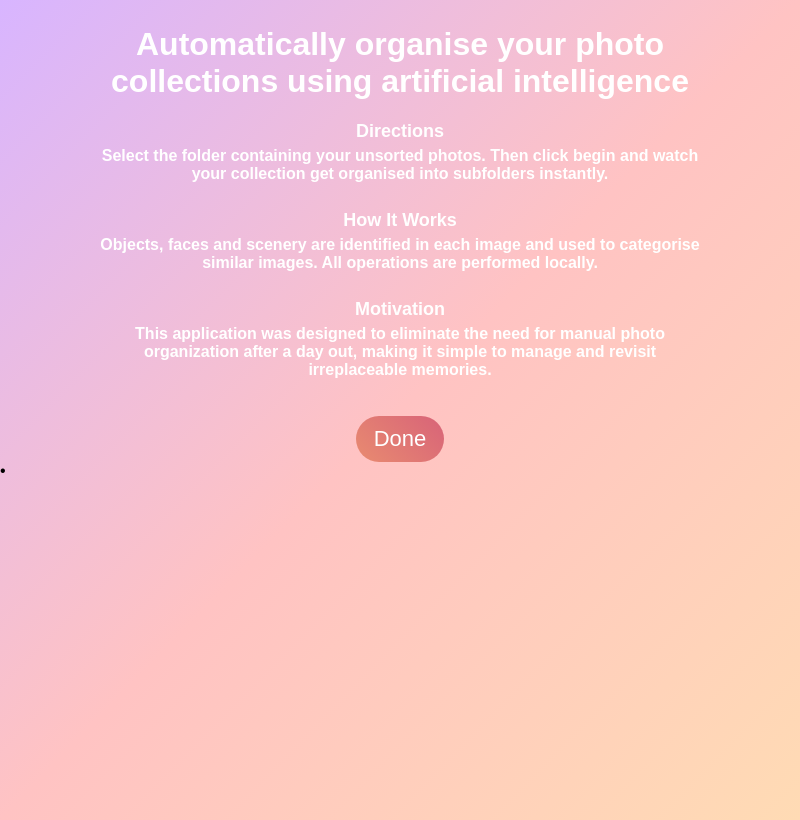
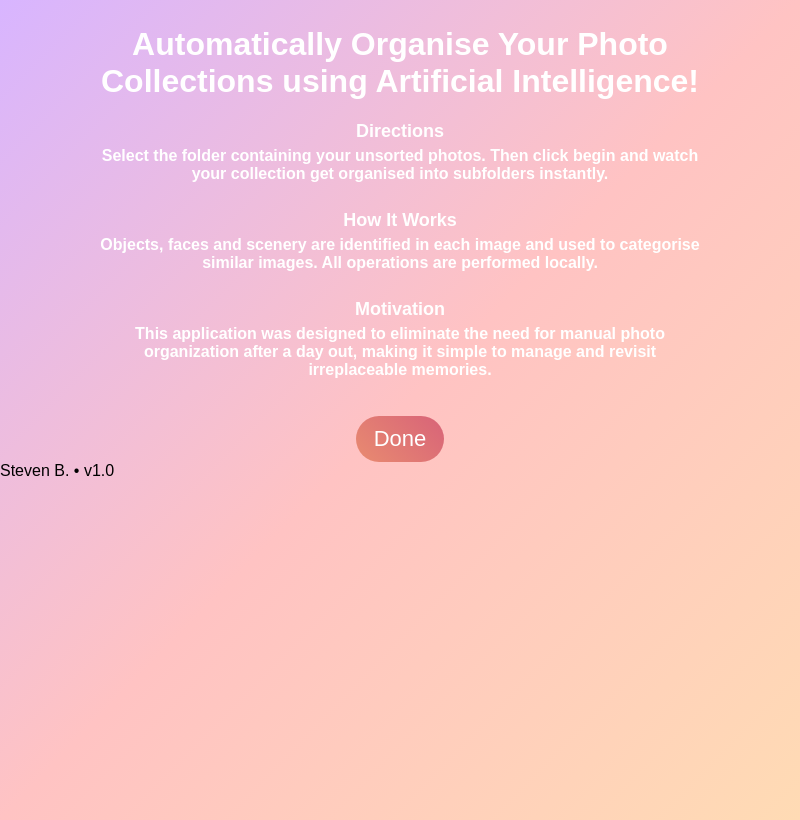
Before and after one commit to StevenButtifint/ai-photo-organiser, an Electron app: page pages/about.html in a window 800 px wide. Drawn offline with Linux system fonts and the light colour scheme.

Commit message:
updated header and footer

```diff
--- a/pages/about.html
+++ b/pages/about.html
@@ -8,7 +8,7 @@
 <body>
     <header>
         <div class="centered-width-60">
-            <h1>Automatically organise your photo collections using artificial intelligence</h1>
+            <h1>Automatically Organise Your Photo Collections using Artificial Intelligence!</h1>
         </div>
     </header>
     <main>
@@ -25,8 +25,7 @@
         </div>
     </main>
     <footer>
-
-        <p><span id="appName"></span> • <span id="appVersion"></span></p>
+        <span id="appCredit"></span> • <span id="appVersion"></span>
     </footer>
     <script src="../renderer/constants.js"></script>
     <script src="../renderer/about.js"></script>
```
